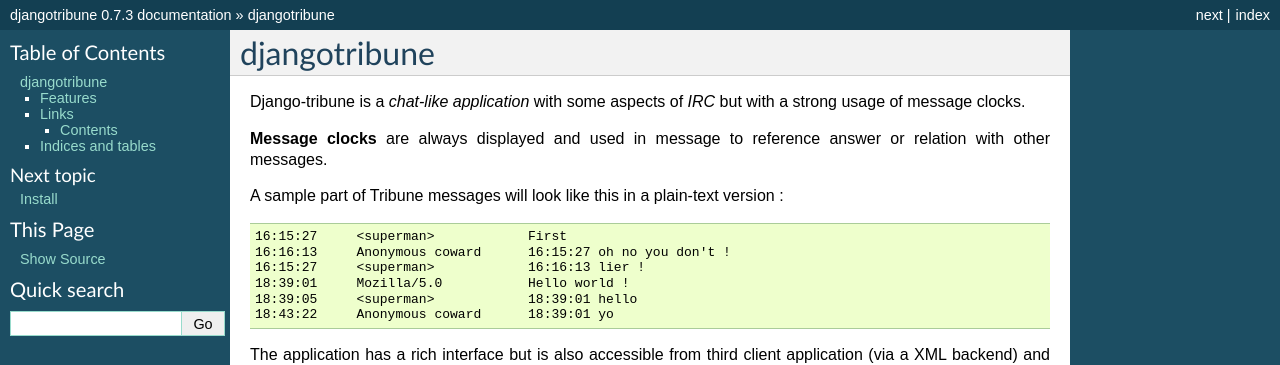
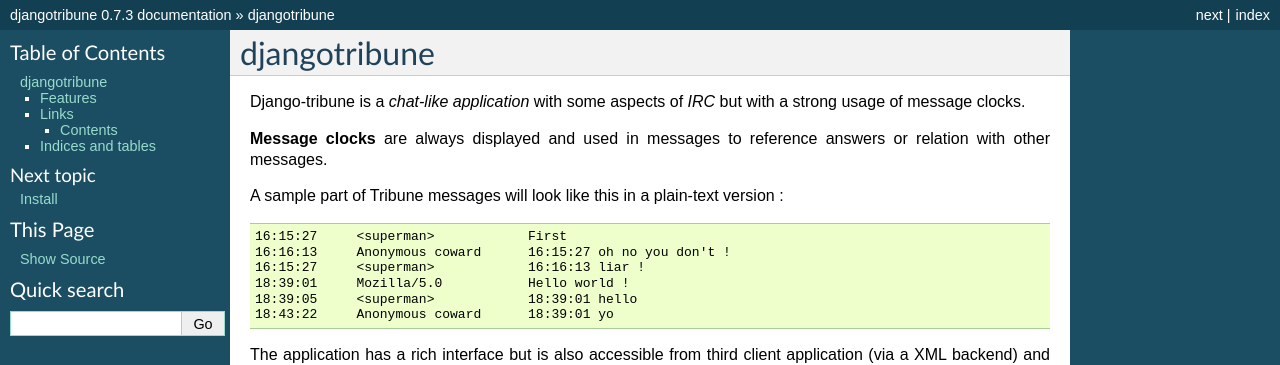
Before and after one commit to sveetch/djangotribune, a Sphinx documentation site: the page built from docs/index.rst, in a window 1280 px wide. Shown: the top 365 px of the page. Built offline with Sphinx 7.4.7, drawn with Linux system fonts in a browser that asks for light colours.

Commit message:
Minor corrections.

```diff
--- a/docs/index.rst
+++ b/docs/index.rst
@@ -9,14 +9,14 @@ djangotribune
 Django-tribune is a *chat-like application* with some aspects of *IRC* but with a
 strong usage of message clocks.
 
-**Message clocks** are always displayed and used in message to reference answer or
+**Message clocks** are always displayed and used in messages to reference answers or
 relation with other messages.
 
 A sample part of Tribune messages will look like this in a plain-text version : ::
 
     16:15:27     <superman>            First
     16:16:13     Anonymous coward      16:15:27 oh no you don't !
-    16:15:27     <superman>            16:16:13 lier !
+    16:15:27     <superman>            16:16:13 liar !
     18:39:01     Mozilla/5.0           Hello world !
     18:39:05     <superman>            18:39:01 hello
     18:43:22     Anonymous coward      18:39:01 yo
```
